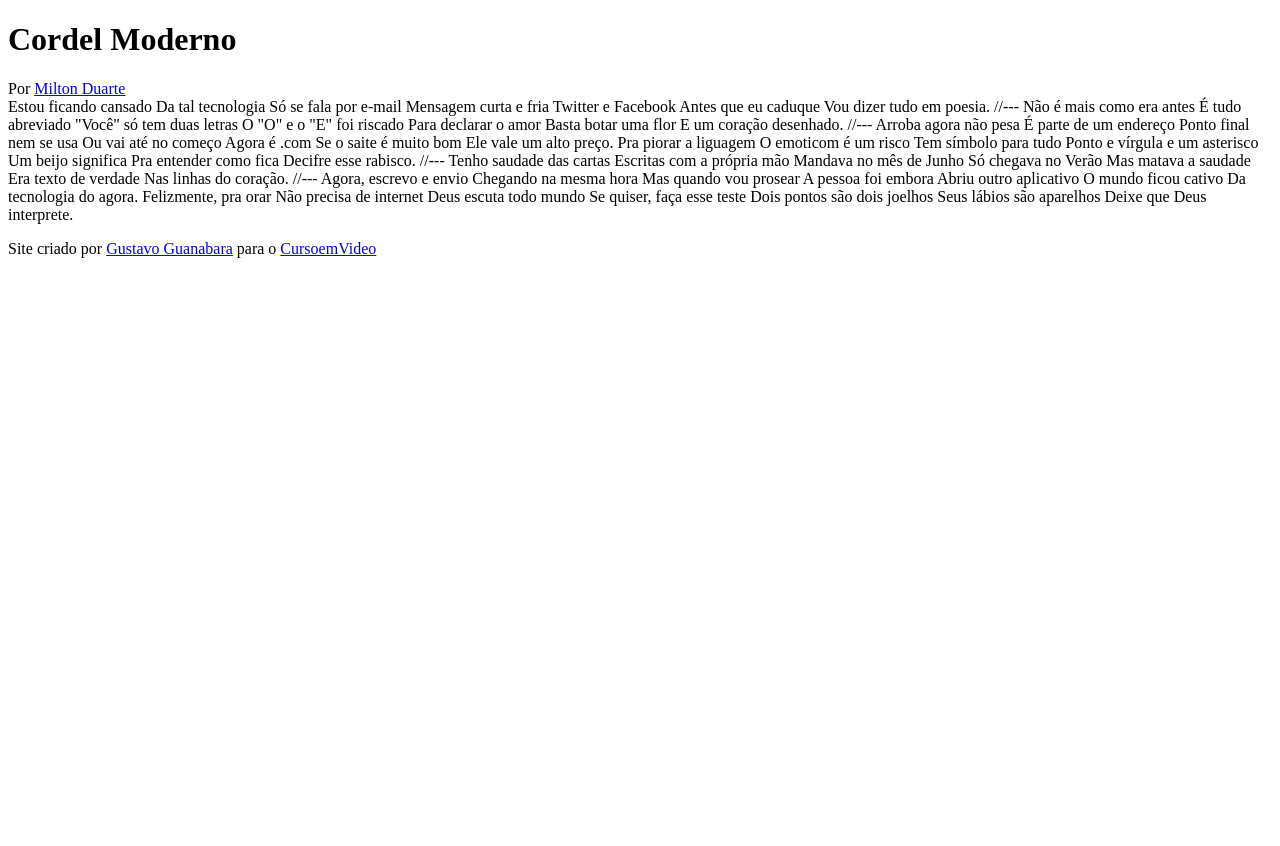
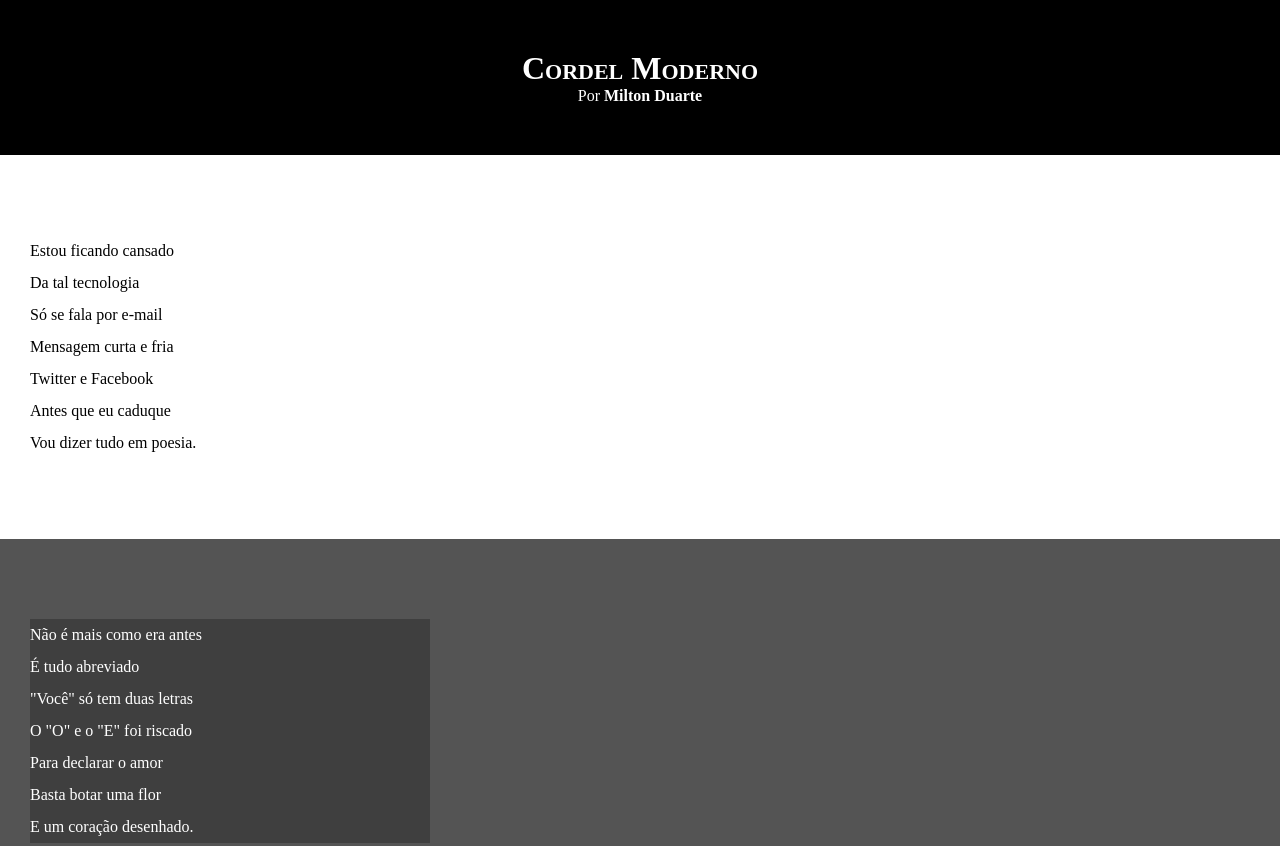
Before and after one commit to NandoGIT22/html-css, a plain HTML site: page Desafios/d12/index.html in a window 1280 px wide. Shown: the top 846 px of the page. Before the commit the page ends 800 px from the top, so only its background shows below. Drawn offline with Linux system fonts and the light colour scheme.

Commit message:
up desafio 12

```diff
--- /dev/null
+++ b/Desafios/d12/estilo/style.CSS
@@ -0,0 +1,63 @@
+@charset "UTF-8";
+
+* {
+    margin: 0px;
+    padding: 0px;
+}
+html, body {
+    min-height: 100vh;
+    background-color: darkgray;
+}
+
+header {
+    background-color: black;
+    color: white;
+    text-align: center;
+}
+header > h1 {
+    padding-top: 50px;
+    font-variant: small-caps;
+}
+
+header > p {
+    padding-bottom: 50px;
+}
+
+a {
+    color: white;
+    text-decoration: none;
+    font-weight: bolder;
+}
+
+a:hover {
+    text-decoration: underline;
+}
+
+section {
+    padding-top: 10vh;
+    padding-bottom: 10vh;
+    line-height: 2em;
+    padding-left: 30px;
+}
+
+section.normal {
+    background-color: white;
+    color: black;
+}
+
+section.imagem {
+    background-color: rgb(84, 84, 84);
+    color: white;
+}
+
+section.imagem > p {
+    width: 400px;
+    background-color: rgba(0, 0, 0, 0.249);
+
+}
+footer {
+    background-color: black;
+    color: white;
+    text-align: center;
+    padding: 10px;
+}
--- a/Desafios/d12/index.html
+++ b/Desafios/d12/index.html
@@ -5,78 +5,104 @@
     <meta http-equiv="X-UA-Compatible" content="IE=edge">
     <meta name="viewport" content="width=device-width, initial-scale=1.0">
     <title>Cordel Moderno</title>
+    <link rel="stylesheet" href="estilo/style.CSS">
 </head>
 <body>
     <header>
-        <h1>Cordel Moderno</h1>
-        Por <a href="https://www.recantodasletras.com.br/poesias/3186743">Milton Duarte</a>
+        <h1>
+            Cordel Moderno
+        </h1>
+
+        <p>
+            Por <a href="https://www.recantodasletras.com.br/poesias/3186743" target="
+            ">Milton Duarte</a>
+        </p>
     </header>
 
-    Estou ficando cansado
-    Da tal tecnologia
-    Só se fala por e-mail
-    Mensagem curta e fria
-    Twitter e Facebook
-    Antes que eu caduque
-    Vou dizer tudo em poesia.
+    <section class="normal">
+        <p>
+            Estou ficando cansado <br>
+            Da tal tecnologia <br>
+            Só se fala por e-mail <br>
+            Mensagem curta e fria <br>
+            Twitter e Facebook <br>
+            Antes que eu caduque <br>
+            Vou dizer tudo em poesia.
+        </p>
+    </section>
 
-    //---
+    <section class="imagem">
+        <p>
+            Não é mais como era antes <br>
+            É tudo abreviado <br>
+            "Você" só tem duas letras <br>
+            O "O" e o "E" foi riscado <br>
+            Para declarar o amor <br>
+            Basta botar uma flor <br>
+            E um coração desenhado.
+        </p>
+    </section>
 
-    Não é mais como era antes
-    É tudo abreviado
-    "Você" só tem duas letras
-    O "O" e o "E" foi riscado
-    Para declarar o amor
-    Basta botar uma flor
-    E um coração desenhado.
+    <section class="normal">
+        <p>
+            Arroba agora não pesa <br>
+            É parte de um endereço <br>
+            Ponto final nem se usa <br>
+            Ou vai até no começo <br>
+            Agora é .com <br>
+            Se o saite é muito bom <br>
+            Ele vale um alto preço.
+        </p>
 
-    //---
+        <p>
+            Pra piorar a liguagem <br>
+            O emoticom é um risco <br>
+            Tem símbolo para tudo <br>
+            Ponto e vírgula e um asterisco <br>
+            Um beijo significa <br>
+            Pra entender como fica <br>
+            Decifre esse rabisco. <br>
+        </p>
+    </section>
 
-    Arroba agora não pesa
-    É parte de um endereço
-    Ponto final nem se usa
-    Ou vai até no começo
-    Agora é .com
-    Se o saite é muito bom
-    Ele vale um alto preço.
+    <section class="imagem">
+        <p>
+            Tenho saudade das cartas <br>
+            Escritas com a própria mão <br>
+            Mandava no mês de Junho <br>
+            Só chegava no Verão <br>
+            Mas matava a saudade <br>
+            Era texto de verdade <br>
+            Nas linhas do coração.
+        </p>
+    </section>
 
-    Pra piorar a liguagem
-    O emoticom é um risco
-    Tem símbolo para tudo
-    Ponto e vírgula e um asterisco
-    Um beijo significa
-    Pra entender como fica
-    Decifre esse rabisco.
+    <section class="normal">
+        <p>
+            Agora, escrevo e envio <br>
+            Chegando na mesma hora <br>
+            Mas quando vou prosear <br>
+            A pessoa foi embora <br>
+            Abriu outro aplicativo <br>
+            O mundo ficou cativo <br>
+            Da tecnologia do agora.
+        </p>
 
-    //---
+        <p>
+            Felizmente, pra orar <br>
+            Não precisa de internet <br>
+            Deus escuta todo mundo <br>
+            Se quiser, faça esse teste <br>
+            Dois pontos são dois joelhos <br>
+            Seus lábios são aparelhos <br>
+            Deixe que Deus interprete.
+        </p>
+    </section>
 
-    Tenho saudade das cartas
-    Escritas com a própria mão
-    Mandava no mês de Junho
-    Só chegava no Verão
-    Mas matava a saudade
-    Era texto de verdade
-    Nas linhas do coração.
-
-    //---
-
-    Agora, escrevo e envio
-    Chegando na mesma hora
-    Mas quando vou prosear
-    A pessoa foi embora
-    Abriu outro aplicativo
-    O mundo ficou cativo
-    Da tecnologia do agora.
-
-    Felizmente, pra orar
-    Não precisa de internet
-    Deus escuta todo mundo
-    Se quiser, faça esse teste
-    Dois pontos são dois joelhos
-    Seus lábios são aparelhos
-    Deixe que Deus interprete.
     <footer>
-        <p>Site criado por <a href="https://github.com/gustavoguanabara" target="_blank">Gustavo Guanabara</a> para o <a href="https://www.youtube.com/@CursoemVideo">CursoemVideo</a></p>
+        <p>
+            Site criado por <a href="https://github.com/gustavoguanabara" target="_blank">Gustavo Guanabara</a> para o <a href="https://www.youtube.com/@CursoemVideo" target="_blank">CursoemVideo</a>
+        </p>
     </footer>
     </body>
     </html>
```
